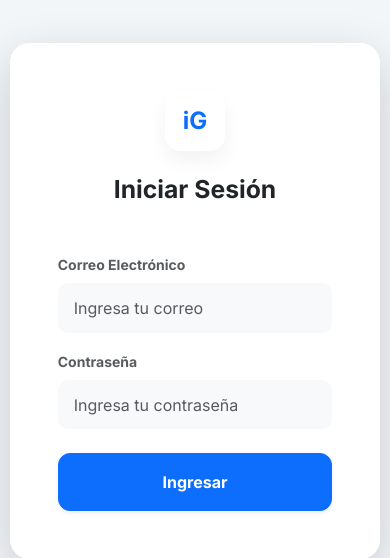
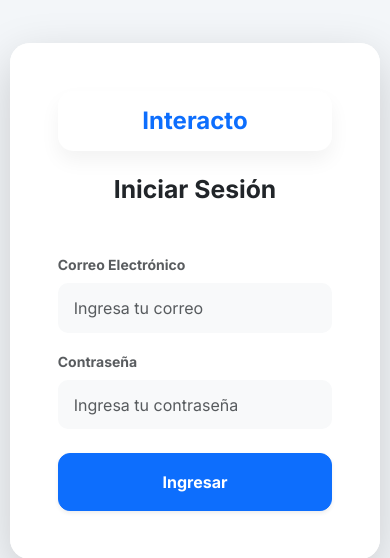
Before and after one commit to JuanCuartasE/AppInteracto, a PHP site: page / in a window 390 px wide. Shown: the part 121-679 px from the top of the page. Run offline with PHP 8.4, Linux system fonts and the light colour scheme; data that the repository does not hold is empty; some libraries are stand-ins or nearby versions.

```diff
--- a/includes/vistas/login.php
+++ b/includes/vistas/login.php
@@ -4,8 +4,8 @@
         <div class="col-lg-6 d-flex align-items-center justify-content-center bg-white p-5">
             <div class="login-form-wrapper w-100" style="max-width: 380px;">
                 <div class="text-center mb-5">
-                    <div class="login-logo-circle mb-4">
-                        <span class="fw-bold text-primary">iG</span>
+                    <div class="login-logo-circle mb-4" style="width: auto; padding: 0 20px;">
+                        <span class="fw-bold text-primary">Interacto</span>
                     </div>
                     <h2 class="fw-bold">Iniciar Sesión</h2>
                 </div>
```
